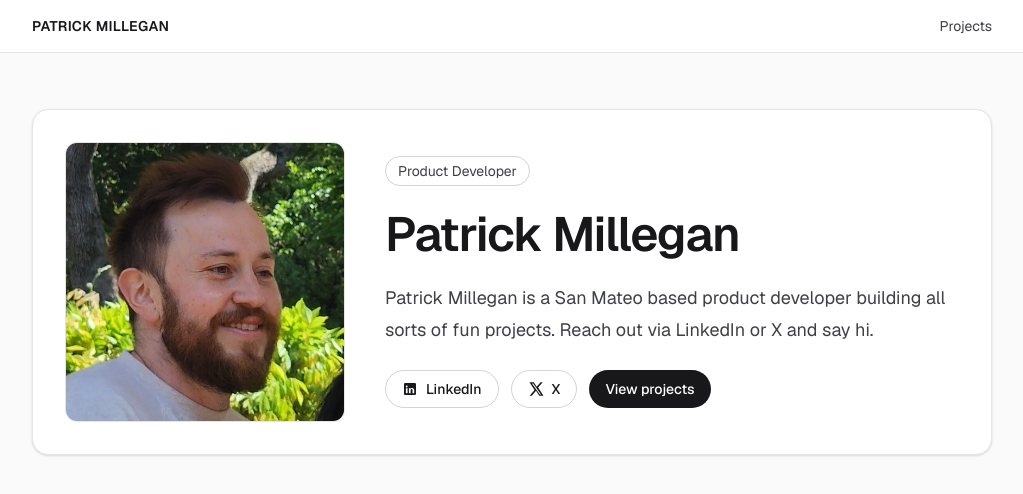
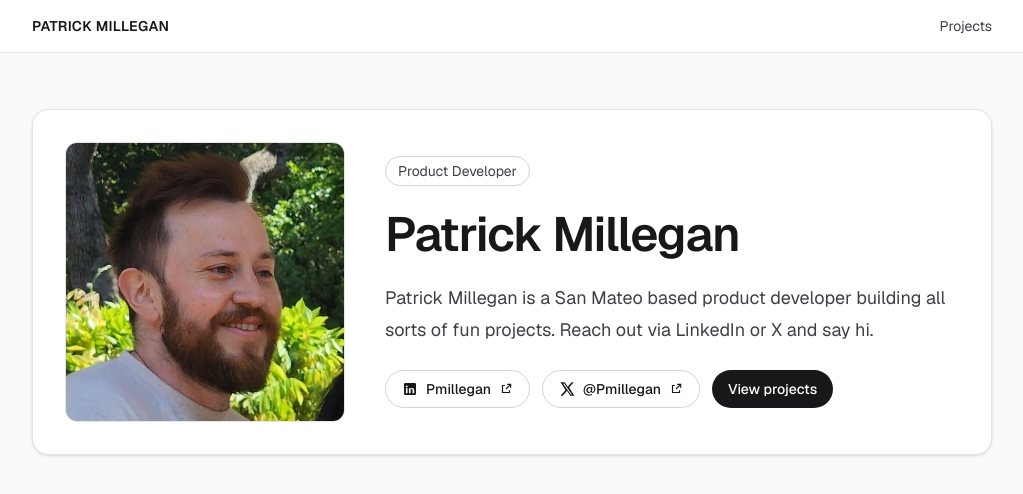
Before and after one commit to pmillegan/patrick-site, a Next.js app: page / in a window 1280 px wide. Shown: the top 494 px of the page, without its empty margins (128-1151 px from the left). Built offline with nearby package versions, Linux system fonts and the light colour scheme.

Commit message:
update social button labels and external cues
Use handle-based labels for LinkedIn and X, and add external-link indicators to make new-tab behavior explicit.

Made-with: Cursor

```diff
--- a/src/app/page.tsx
+++ b/src/app/page.tsx
@@ -37,7 +37,10 @@ export default function Home() {
               <svg viewBox="0 0 24 24" aria-hidden="true" className="h-4 w-4 fill-current">
                 <path d="M19 3A2 2 0 0 1 21 5V19A2 2 0 0 1 19 21H5A2 2 0 0 1 3 19V5A2 2 0 0 1 5 3H19M8.34 18.34V10.82H5.84V18.34H8.34M7.09 9.79A1.45 1.45 0 1 0 7.09 6.89A1.45 1.45 0 1 0 7.09 9.79M18.34 18.34V14.22C18.34 12 17.14 10.66 15.35 10.66C13.9 10.66 13.26 11.46 12.89 12.02V10.82H10.39V18.34H12.89V14.17C12.89 13.07 13.1 12 14.47 12C15.82 12 15.84 13.26 15.84 14.24V18.34H18.34Z" />
               </svg>
-              LinkedIn
+              Pmillegan
+              <svg viewBox="0 0 24 24" aria-hidden="true" className="h-3.5 w-3.5 fill-current">
+                <path d="M14 3H21V10H19V6.41L12.7 12.71L11.29 11.29L17.59 5H14V3ZM5 5H10V7H7V17H17V14H19V19H5V5Z" />
+              </svg>
             </a>
             <a
               href="https://x.com/pmillegan"
@@ -49,7 +52,10 @@ export default function Home() {
               <svg viewBox="0 0 24 24" aria-hidden="true" className="h-4 w-4 fill-current">
                 <path d="M18.9 2H22L15.2 9.78L23.2 22H16.94L12.05 14.62L5.6 22H2.5L9.8 13.65L2.2 2H8.62L13.03 8.74L18.9 2ZM17.81 20.13H19.53L7.68 3.78H5.83L17.81 20.13Z" />
               </svg>
-              X
+              @Pmillegan
+              <svg viewBox="0 0 24 24" aria-hidden="true" className="h-3.5 w-3.5 fill-current">
+                <path d="M14 3H21V10H19V6.41L12.7 12.71L11.29 11.29L17.59 5H14V3ZM5 5H10V7H7V17H17V14H19V19H5V5Z" />
+              </svg>
             </a>
             <Link
               href="/projects"
```
